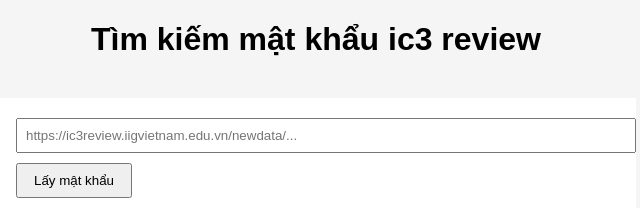
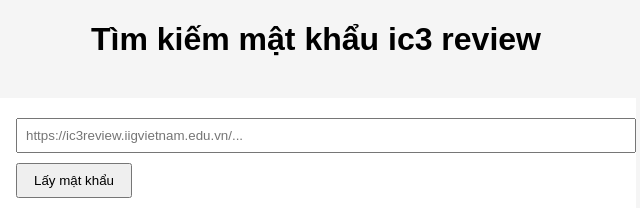
Before and after one commit to HiennNek/ic3reviewhack, a plain HTML site: page index.html in a window 1280 px wide. Shown: the full height of the page, 324-964 px from the left. Drawn offline with Linux system fonts and the light colour scheme.

Commit message:
Update index.html

```diff
--- a/index.html
+++ b/index.html
@@ -8,7 +8,7 @@
 <body>
   <h1>Tìm kiếm mật khẩu ic3 review</h1>
   <div class="box">
-    <input id="url" placeholder="https://ic3review.iigvietnam.edu.vn/newdata/..." />
+    <input id="url" placeholder="https://ic3review.iigvietnam.edu.vn/..." />
     <button id="go">Lấy mật khẩu</button>
     <pre id="out"></pre>
   </div>
```
